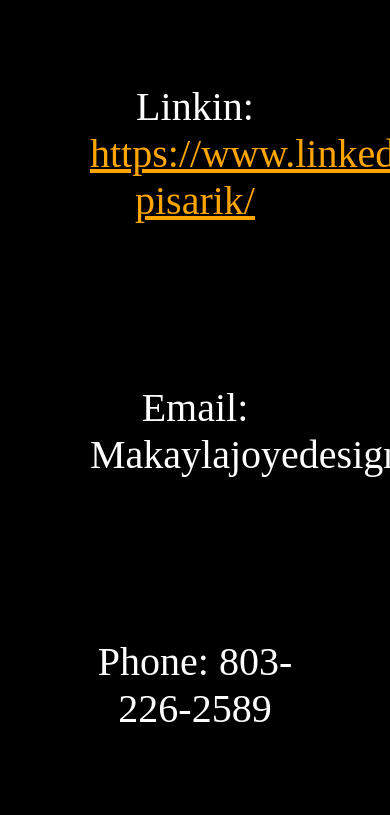
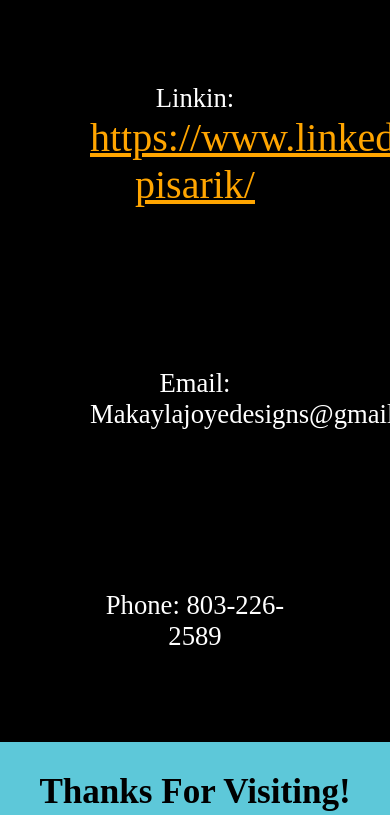
Before and after one commit to Makayla-Joye/makayla-joye-portfolio, a plain HTML site: page contacts.html in a window 390 px wide. Shown: the part 994-1809 px from the top of the page. Drawn offline with Linux system fonts and the light colour scheme.

Commit message:
contact page fixes

```diff
--- a/css/master.css
+++ b/css/master.css
@@ -749,6 +749,9 @@ padding-top:20px;
 .contact-right {
   text-align: center;
 }
+.contact-txt{
+  font-size: 20pt;
+}
 
 .portfolio_grid {
     display: flex;
```
